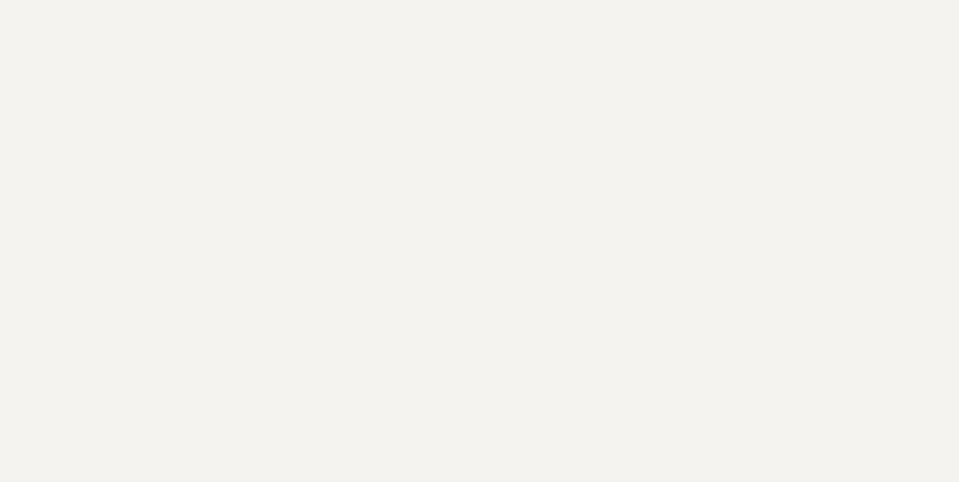
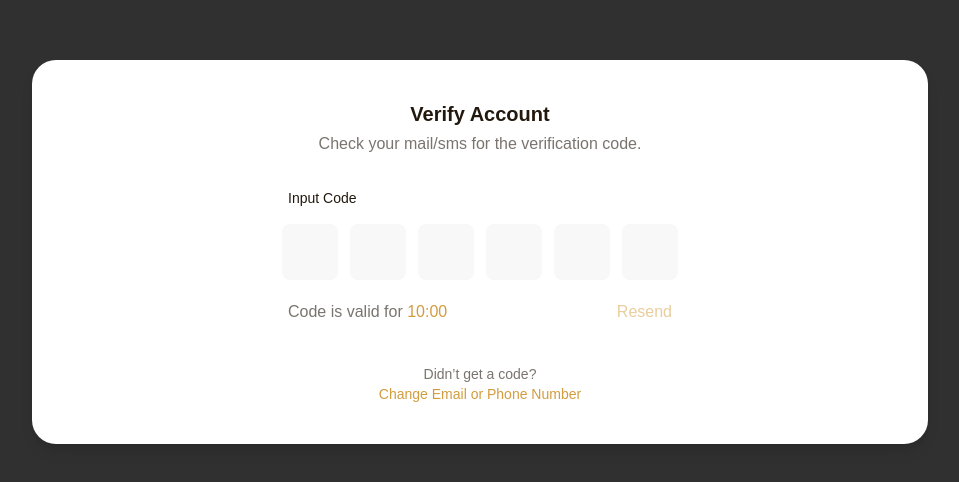
Before and after one commit to Tomtiko04/ChitLinkP, a React (Vite) app: page /auth/verify in a window 1280 px wide. Before the commit this address had no page. Shown: the part 148-630 px from the top of the page, without its empty margins (160-1119 px from the left). Built offline with nearby package versions, Linux system fonts and the light colour scheme; the HTML template or start-up script is replaced by a standard one.

Commit message:
Verify Account page

```diff
--- a/src/App.jsx
+++ b/src/App.jsx
@@ -5,6 +5,7 @@ import Dashboard from './pages/Dashboard';
 import BankAccounts from './pages/BankAccounts';
 import Support from './pages/Support';
 import Login from './pages/Login';
+import VerifyAccount from './pages/VerifyAccount';
 
 const Savings = () => <div className="py-12 text-center">Savings Page</div>;
 const Contacts = () => <div className="py-12 text-center">Contacts Page</div>;
@@ -16,6 +17,7 @@ function App() {
     <Router>
       <Routes>
         <Route path="/login" element={<Login />} />
+        <Route path='/auth/verify' element={<VerifyAccount />}/>
         <Route path="/" element={<MainLayout />}>
           <Route index element={<Dashboard />} />
           <Route path="bank-accounts" element={<BankAccounts />} />
--- a/src/pages/Login.jsx
+++ b/src/pages/Login.jsx
@@ -44,7 +44,7 @@ export default function Login() {
   };
 
   return (
-    <div className="flex min-h-screen w-full items-center justify-center bg-[#000000CF]/81 px-4 py-8 sm:py-0">
+    <div className="flex min-h-screen w-full items-center justify-center bg-[#000000CF]/80 px-4 py-8 sm:py-0">
       <div className="flex w-full max-w-4xl flex-col gap-6 rounded-3xl bg-white p-6 shadow-lg sm:p-9 md:flex-row md:gap-12">
         {/* Logo */}
         <div className="flex justify-center md:w-1/6 md:items-start">
--- /dev/null
+++ b/src/pages/VerifyAccount.jsx
@@ -0,0 +1,169 @@
+import React, { useEffect, useRef, useState } from 'react'
+import { useNavigate } from 'react-router-dom';
+
+export default function VerifyAccount() {
+     const navigate = useNavigate();
+    //  const { verifyAccount, isVerifying } = useVerifyAccount();
+     const [email, setEmail] = useState(null);
+     const [loading, setLoading] = useState(true);
+     const [code, setCode] = useState(['', '', '', '', '', '']);
+     const [timeLeft, setTimeLeft] = useState(600); // 10 minute countdown
+     const inputRefs = useRef([]);
+
+    //  useEffect(() => {
+    //    const storedEmail = localStorage.getItem('pendingVerificationEmail');
+    //    if (storedEmail) {
+    //      setEmail(storedEmail);
+    //    } else {
+    //      navigate('/auth/signup', { replace: true });
+    //      return;
+    //    }
+    //    setLoading(false);
+    //  }, [navigate]);
+
+    //  useEffect(() => {
+    //    if (loading) return; // Prevents running before email is checked
+
+    //    // Focus the first input on mount
+    //    if (inputRefs.current[0]) {
+    //      inputRefs.current[0].focus();
+    //    }
+
+    //    // Start countdown timer
+    //    const timer = setInterval(() => {
+    //      setTimeLeft((prevTime) => {
+    //        if (prevTime <= 0) {
+    //          clearInterval(timer);
+    //          return 0;
+    //        }
+    //        return prevTime - 1;
+    //      });
+    //    }, 1000);
+
+    //    return () => clearInterval(timer);
+    //  }, [loading]);
+
+     const handleChange = (index, value) => {
+       // Only allow numbers
+       if (!/^\d*$/.test(value)) return;
+
+       const newCode = [...code];
+       newCode[index] = value;
+       setCode(newCode);
+
+       // Auto-focus next input if not the last
+       if (value && index < 5 && inputRefs.current[index + 1]) {
+         inputRefs.current[index + 1].focus();
+       }
+
+       // Check if the full code is entered
+       const fullCode = newCode.join('');
+       if (fullCode.length === 6) {
+         handleVerify(fullCode);
+       }
+     };
+
+     const handleKeyDown = (index, e) => {
+       // Handle backspace
+       if (e.key === 'Backspace' && !code[index] && index > 0) {
+         inputRefs.current[index - 1].focus();
+       }
+     };
+
+     const handleResend = () => {
+       // Reset timer
+       setTimeLeft(60);
+       // TODO: Implement resend logic
+     };
+
+     const handleVerify = async()=>{
+        console.log("Submit");
+     }
+
+    //  const handleVerify = async (fullCode) => {
+    //    if (fullCode.length !== 6) {
+    //      toast.error('The code must be 6 characters long.');
+    //      return;
+    //    }
+
+    //    const loadingToast = toast.loading('Verifying account...');
+
+    //    try {
+    //      await verifyAccount(
+    //        { code: fullCode, email: email },
+    //        {
+    //          onSuccess: () => {
+    //            toast.dismiss(loadingToast);
+    //          },
+    //          onError: () => {
+    //            toast.dismiss(loadingToast);
+    //          },
+    //        }
+    //      );
+    //    } catch (error) {
+    //      toast.dismiss(loadingToast);
+    //      toast.error(error.message || 'Verification failed. Please try again.');
+    //    }
+    //  };
+
+     const formatTime = (seconds) => {
+       const mins = Math.floor(seconds / 60);
+       const secs = seconds % 60;
+       return `${mins}:${secs.toString().padStart(2, '0')}`;
+     };
+
+  return (
+    <div className="flex min-h-screen w-full items-center justify-center bg-black/80 px-4 py-8">
+      <div className="w-full max-w-4xl rounded-3xl bg-white p-6 shadow-lg sm:p-10">
+        <div className="mx-auto flex flex-col items-center">
+          <h4 className="text-center text-xl font-semibold text-[#22180E]">Verify Account</h4>
+          <p className="mt-1 text-center text-sm text-[#22180E]/60 sm:text-base">
+            Check your mail/sms for the verification code.
+          </p>
+
+          <div className="mt-6 w-full max-w-sm sm:mt-8">
+            <label className="mb-3 block text-sm font-medium text-[#22180E] sm:mb-4">
+              Input Code
+            </label>
+            <div className="flex justify-center">
+              <div className="flex gap-2 sm:gap-3">
+                {code.map((digit, index) => (
+                  <input
+                    key={index}
+                    ref={(el) => (inputRefs.current[index] = el)}
+                    type="text"
+                    maxLength={1}
+                    value={digit}
+                    onChange={(e) => handleChange(index, e.target.value)}
+                    onKeyDown={(e) => handleKeyDown(index, e)}
+                    className={`h-10 w-10 rounded-lg text-center text-sm font-medium transition-colors duration-300 focus:outline-none sm:h-12 sm:w-12 sm:text-base md:h-14 md:w-14 ${
+                      digit ? 'bg-[#FFF4DD]' : 'bg-[#F8F8F8]'
+                    } text-[#D29C3E]/60`}
+                  />
+                ))}
+              </div>
+            </div>
+
+            <div className="mt-4 flex items-center justify-between sm:mt-5">
+              <p className="text-sm text-[#22180E]/60 sm:text-base">
+                Code is valid for <span className="text-[#D29C3E]">{formatTime(timeLeft)}</span>
+              </p>
+              <button
+                onClick={handleResend}
+                disabled={timeLeft > 0}
+                className="text-sm text-[#D29C3E] transition-colors duration-300 hover:text-[#A73957] disabled:cursor-not-allowed disabled:opacity-50 sm:text-base"
+              >
+                Resend
+              </button>
+            </div>
+          </div>
+
+          <div className="pt-10 text-center text-sm">
+            <p className="text-[#22180E]/60">Didn’t get a code?</p>
+            <p className="text-[#D29C3E]">Change Email or Phone Number</p>
+          </div>
+        </div>
+      </div>
+    </div>
+  );
+}
```
